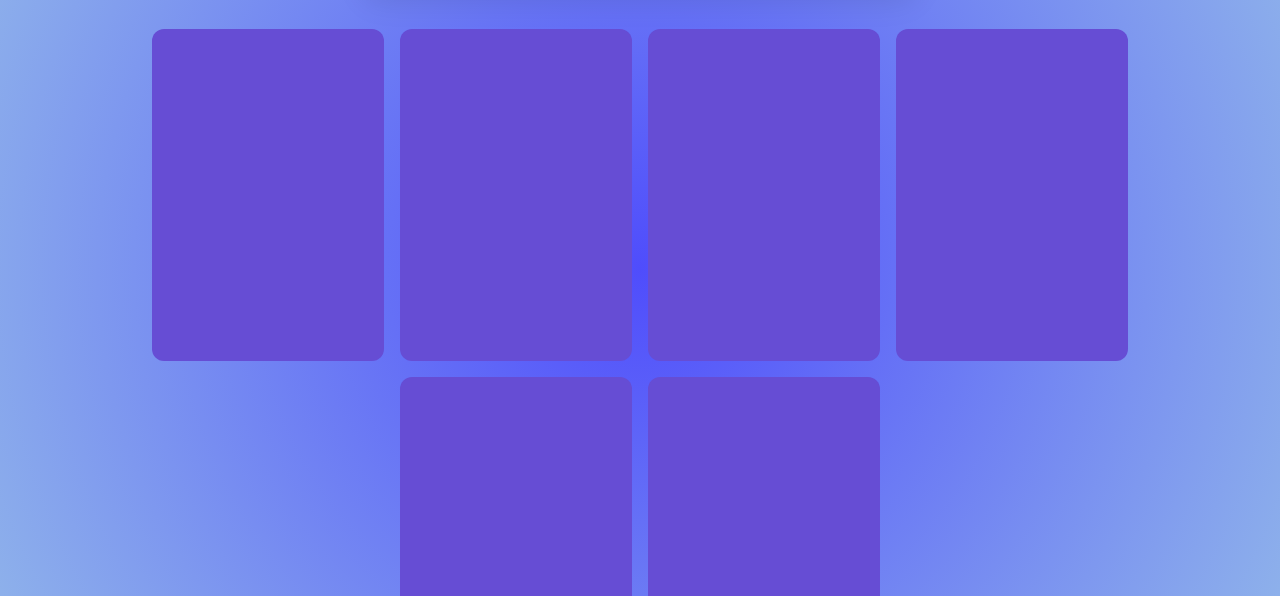
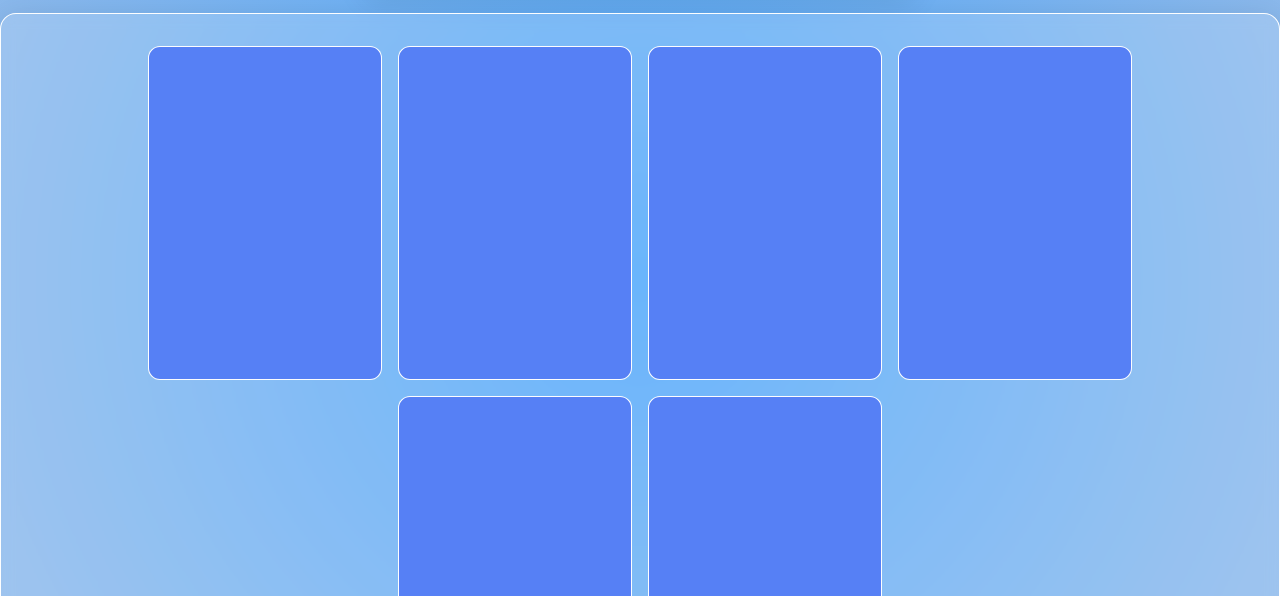
Before and after one commit to TechTronixx/3D-Card-Showcase, a plain HTML site: page index.html in a window 1280 px wide. Shown: the part 204-800 px from the top of the page. Drawn offline with Linux system fonts and the light colour scheme; a web font is replaced by a local one.

Commit message:
glassmorphism container

```diff
--- a/src/css/styles.css
+++ b/src/css/styles.css
@@ -6,7 +6,7 @@ body {
   background: rgb(113, 111, 246);
   background: radial-gradient(
     circle,
-    rgb(79, 77, 252) 0%,
+    rgb(77, 167, 252) 0%,
     rgba(148, 187, 233, 1) 100%
   );
 }
@@ -39,16 +39,34 @@ h1 {
   flex-wrap: wrap;
   padding: 2rem;
   gap: 1rem;
+  background: rgba(255, 255, 255, 0.16);
+  border-radius: 16px;
+  box-shadow: 0 4px 30px rgba(0, 0, 0, 0.1);
+  backdrop-filter: blur(6.5px);
+  -webkit-backdrop-filter: blur(6.5px);
+  border: 1px solid rgba(255, 255, 255, 0.98);
+
+  background: rgba(255, 255, 255, 0.16);
+  border-radius: 16px;
+  box-shadow: 0 4px 30px rgba(0, 0, 0, 0.1);
+  backdrop-filter: blur(6.5px);
+  -webkit-backdrop-filter: blur(6.5px);
+  border: 1px solid rgba(255, 255, 255, 0.98);
+  max-width: 1750px;
+  margin-top: 1rem;
+  margin-left: auto;
+  margin-right: auto;
 }
 
 .card {
   position: relative;
   width: 200px;
   height: 300px;
-  background-color: #664dd4;
+  background-color: #5680f5;
   border-radius: 12px;
   padding: 1rem;
   cursor: pointer;
   transition: transform 0.3s, box-shadow 0.3s;
   transform-style: preserve-3d;
+  border: 1.5px solid rgba(255, 255, 255, 0.98);
 }
```
Also changed, not shown: index.html (+1 -0 lines).
